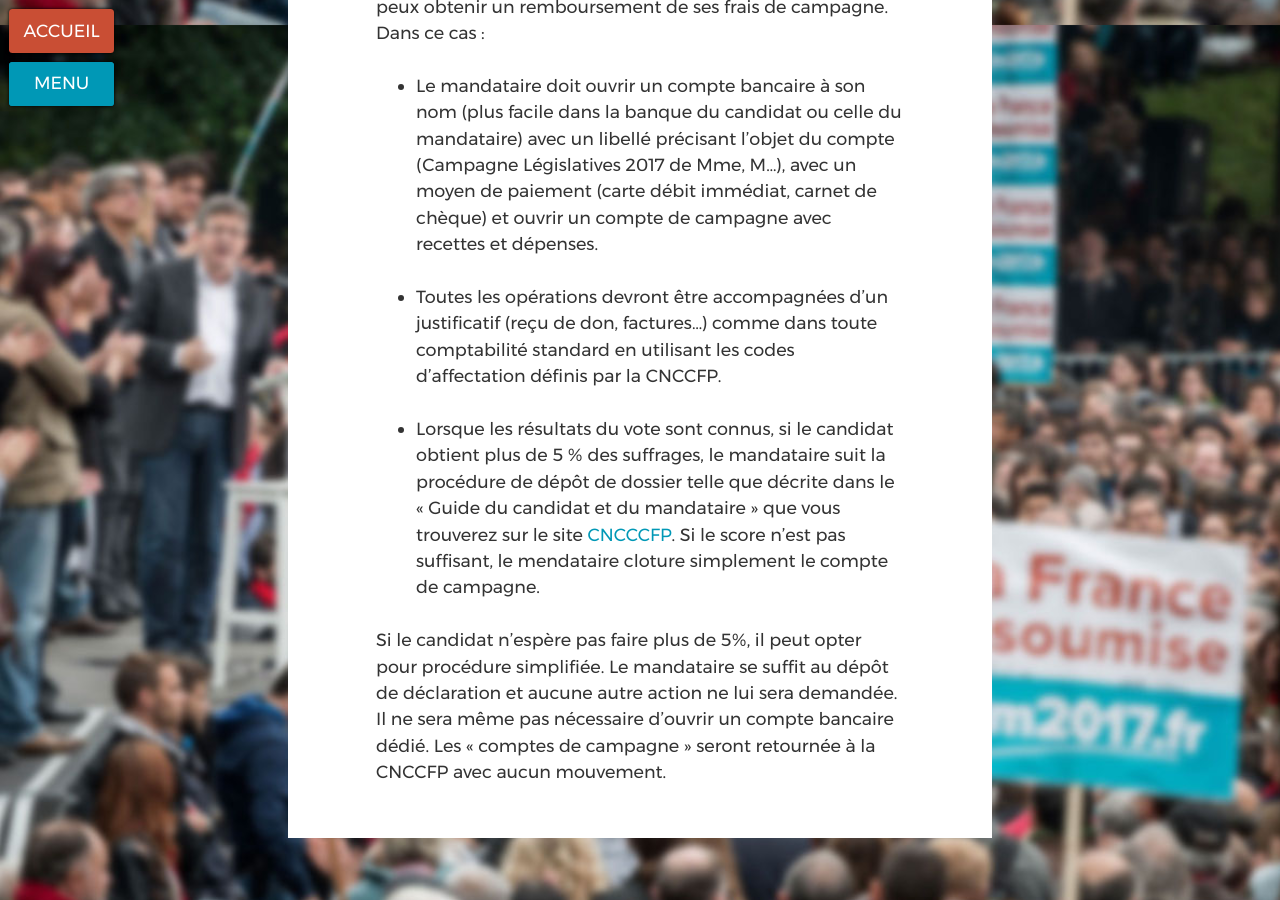
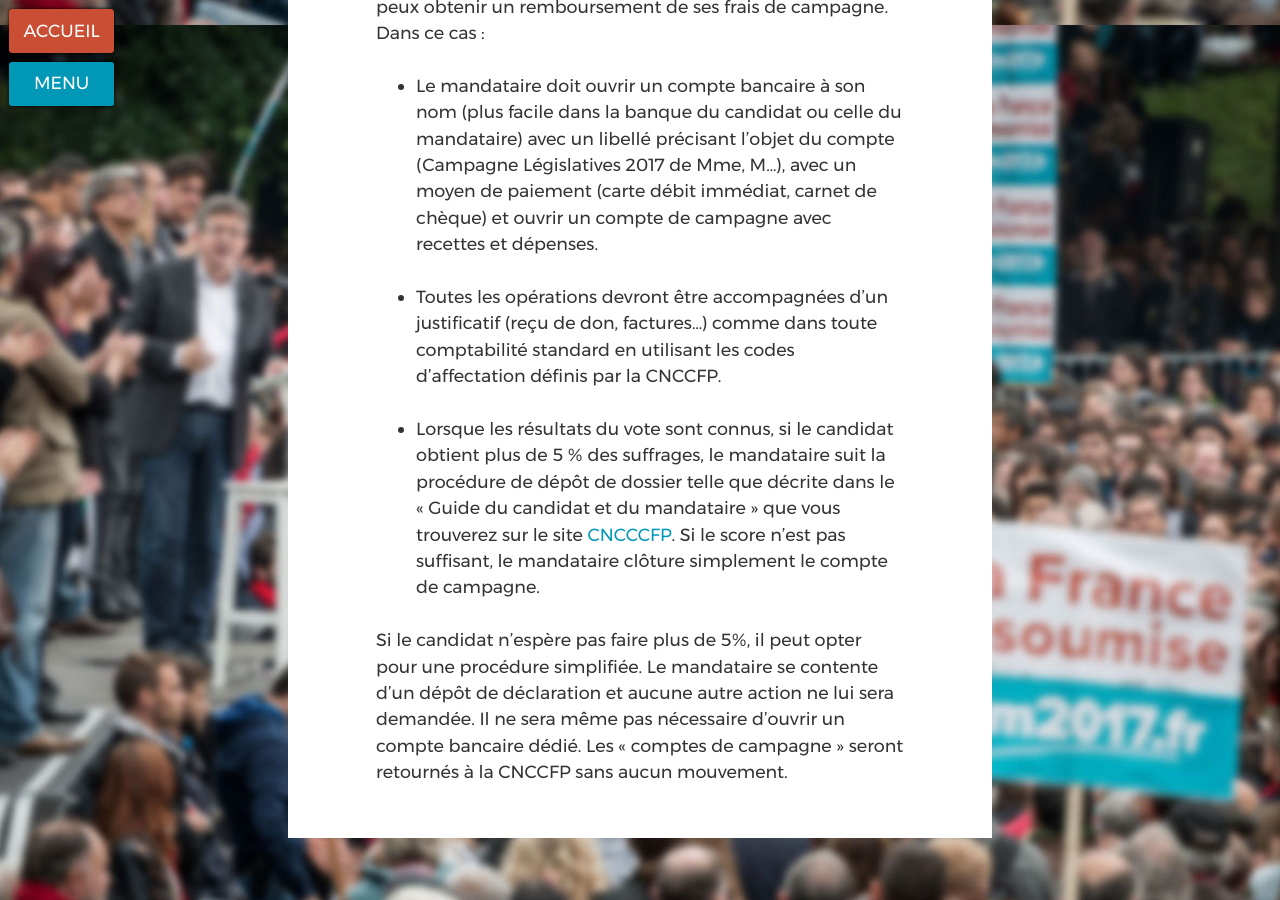
Before and after one commit to ryuran/kitcampagne.fi, a Jekyll site: the page built from _cat_legislatives2017/memento-mandataire.md, in a window 1280 px wide and 900 px high, scrolled down 2675 px. Built offline with Jekyll 4.4.1, drawn with Linux system fonts in a browser that asks for light colours; some of the changed text lies outside the part shown.

Commit message:
Update memento-mandataire.md
Corrections mineures

````diff
--- a/_cat_legislatives2017/memento-mandataire.md
+++ b/_cat_legislatives2017/memento-mandataire.md
@@ -32,7 +32,7 @@ Commission nationale des comptes de campagne CNCCFP
 Paris cedex 1
 ```
 
-### Mon établissement banquaire refuse d’ouvrir ou cloture mon compte, que faire ?
+### Mon établissement banquaire refuse d’ouvrir ou clôturer mon compte, que faire ?
 
 En cas de refus de la part de l’établissement choisi, le mandataire peut saisir la *Banque de France* afin qu'elle désigne un établissement de crédit situé dans la circonscription dans laquelle se déroule l’élection ou à proximité d’un autre lieu de son choix, dans un délai d’un jour ouvré à compter de la réception de la demande du mandataire et des pièces requises.
 
@@ -52,6 +52,6 @@ Si le candidat reçoit 5 % ou plus des suffrages au 1er tour, il peux obtenir u
 
 - Toutes les opérations devront être accompagnées d’un justificatif (reçu de don, factures…) comme dans toute comptabilité standard en utilisant les codes d’affectation définis par la CNCCFP.
 
-- Lorsque les résultats du vote sont connus, si le candidat obtient plus de 5 % des suffrages, le mandataire suit la procédure de dépôt de dossier telle que décrite dans le « Guide du candidat et du mandataire » que vous trouverez sur le site [CNCCCFP](http://www.cnccfp.fr/index.php?art=734). Si le score n’est pas suffisant, le mendataire cloture simplement le compte de campagne.
+- Lorsque les résultats du vote sont connus, si le candidat obtient plus de 5 % des suffrages, le mandataire suit la procédure de dépôt de dossier telle que décrite dans le « Guide du candidat et du mandataire » que vous trouverez sur le site [CNCCCFP](http://www.cnccfp.fr/index.php?art=734). Si le score n’est pas suffisant, le mandataire clôture simplement le compte de campagne.
 
-Si le candidat n’espère pas faire plus de 5%, il peut opter pour procédure simplifiée. Le mandataire se suffit au dépôt de déclaration et aucune autre action ne lui sera demandée. Il ne sera même pas nécessaire d’ouvrir un compte bancaire dédié. Les « comptes de campagne » seront retournée à la CNCCFP avec aucun mouvement.
+Si le candidat n’espère pas faire plus de 5%, il peut opter pour une procédure simplifiée. Le mandataire se contente d'un dépôt de déclaration et aucune autre action ne lui sera demandée. Il ne sera même pas nécessaire d’ouvrir un compte bancaire dédié. Les « comptes de campagne » seront retournés à la CNCCFP sans aucun mouvement.
````
